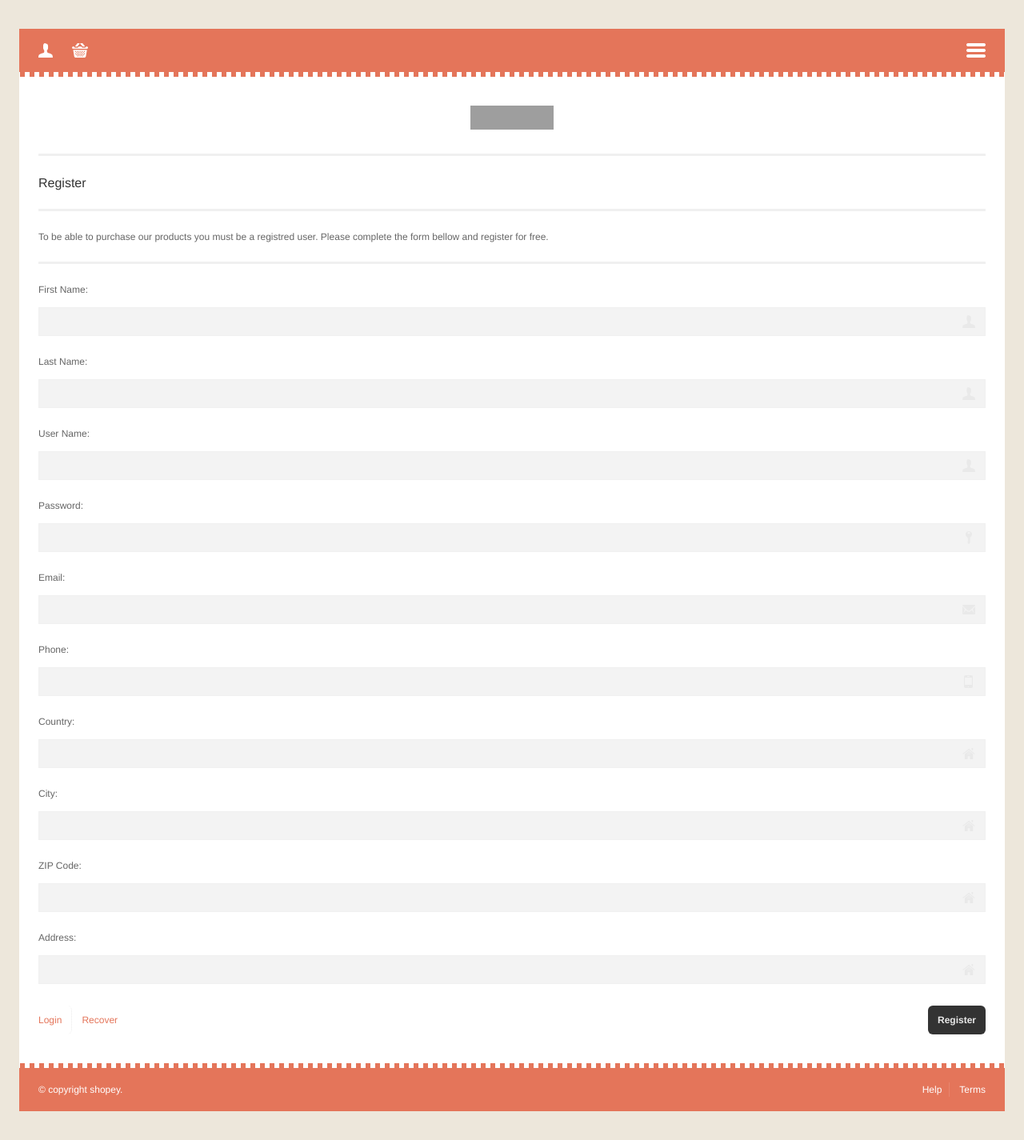
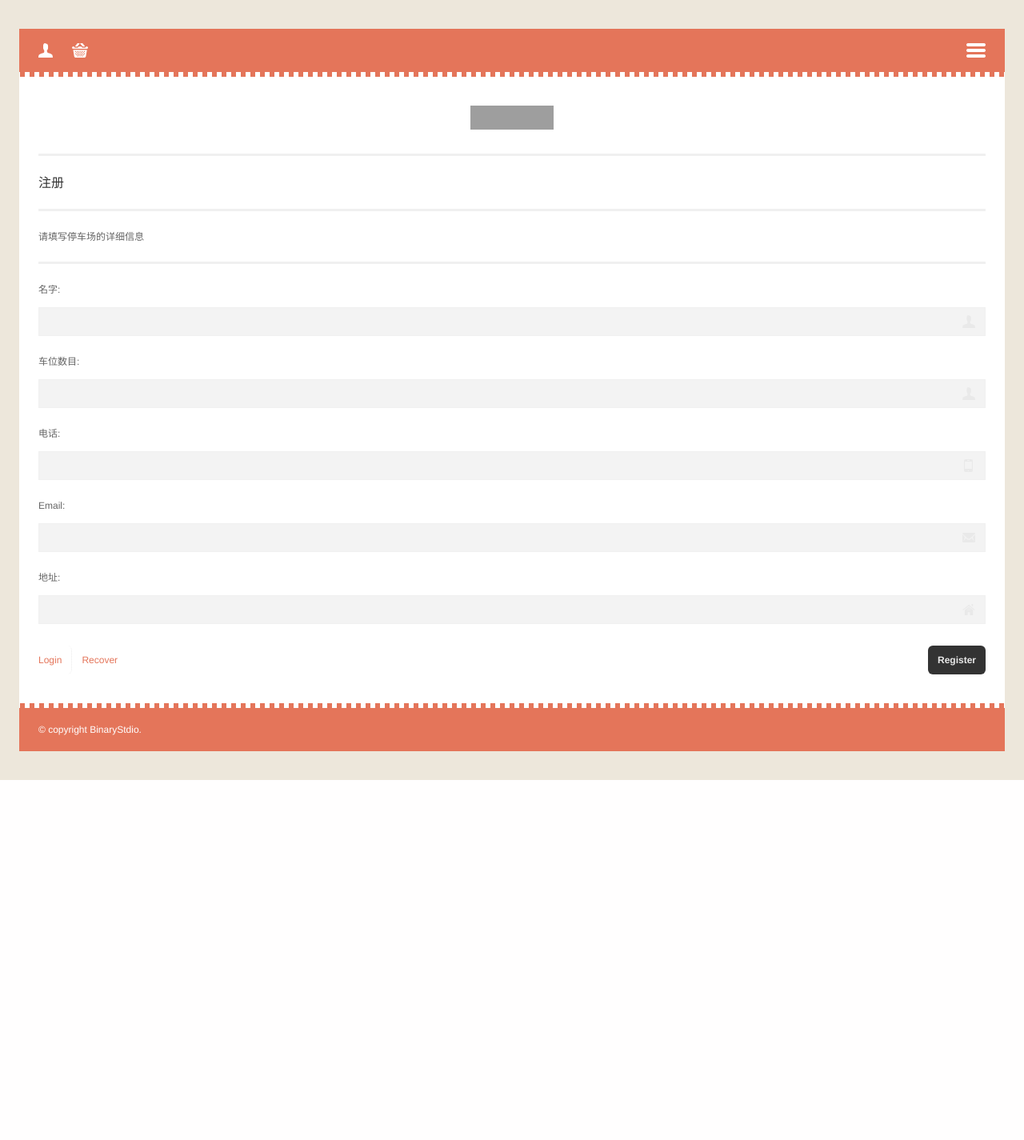
Before and after one commit to BinaryStudio/hackathon, a Flask app: page /register in a window 1280 px wide. Shown: the whole page at 80% size. After the commit the page ends 975 px from the top, so only its background shows below. Run offline with Flask 2, Linux system fonts and the light colour scheme; parts of the project's set-up code (start-up, migrations or seed data) failed here and were passed over; grey boxes are pictures that could not be loaded.

Commit message:
update page

```diff
--- a/templates/parking/register.html
+++ b/templates/parking/register.html
@@ -42,24 +42,8 @@
     <div class="mainMenuOuterWrapper">
       <!-- main menu wrapper starts -->
       <ul class="mainMenuWrapper">
-        <li><a href="index.html">Home</a></li>
-        <li><a href="typography.html">About</a> </li>
-        <li><a href="faq.html">FAQ Page</a></li>
-        <li><a href="404.html">404 Page</a></li>
-        <li class="currentPage"><a href="register.html">Register</a></li>
-        <li><a href="recover.html">Recover Account</a></li>
-        <li><a href="login.html">Login</a></li>
-        <li><a href="advancedSearch.html">Advanced Search</a></li>
-        <li><a href="singleProduct.html">Single Product</a></li>
-        <li><a href="checkout.html">Checkout</a></li>
-        <li><a href="portfolioOneColumn.html">Portfolio One</a></li>
-        <li><a href="portfolioTwoColumns.html">Portfolio Two</a></li>
-        <li><a href="portfolioOneColumnFilterable.html">Filterable Portfolio One</a></li>
-        <li><a href="portfolioTwoColumnsFilterable.html">Filterable Portfolio Two</a></li>
-        <li><a href="singleProject.html">Single Portfolio Project</a></li>
-        <li><a href="blog.html">Blog</a> </li>
-        <li><a href="singlePost.html">Single Post</a></li>
-        <li><a href="contact.html">Contact</a></li>
+        <li><a href="singlePost.html">历史记录</a></li>
+        <li><a href="contact.html">停车统计</a></li>
       </ul>
       <!-- main menu wrapper ends -->
       <div class="mainMenuBottomDecoration"></div>
@@ -127,10 +111,10 @@
       <div class="headerBreak headerBreakTitleBottom"></div>
 
       <!-- page title starts -->
-      <h3 class="pageTitle">Register</h3>
+      <h3 class="pageTitle">注册</h3>
       <!-- page title ends -->
 
-      <p>To be able to purchase our products you must be a registred user. Please complete the form bellow and register for free.</p>
+      <p>请填写停车场的详细信息</p>
       <div class="textBreakBoth"></div>
 
       <!-- register form wrapper starts -->
@@ -138,44 +122,24 @@
         <form action="register.html#" method="post" id="registerForm" class="registerForm">
           <fieldset>
             <div class="formFieldWrapper">
-              <label for="registerFirstNameField">First Name:</label>
-              <input type="text" value="" id="registerFirstNameField" class="registerFirstNameField fieldWithIcon userFieldIcon"	name="registerFirstNameField" />
+              <label for="registerFirstNameField">名字:</label>
+              <input type="text" value="" name="name" id="registerFirstNameField" class="registerFirstNameField fieldWithIcon userFieldIcon"	name="registerFirstNameField" />
             </div>
             <div class="formFieldWrapper">
-              <label for="registerLastNameField">Last Name:</label>
-              <input type="text" value="" id="registerLastNameField" class="registerLastNameField fieldWithIcon userFieldIcon" name="registerLastNameField" />
+              <label for="registerLastNameField">车位数目:</label>
+              <input type="text" value="" name="total_pak" id="registerLastNameField" class="registerLastNameField fieldWithIcon userFieldIcon" name="registerLastNameField" />
             </div>
             <div class="formFieldWrapper">
-              <label for="registerUserNameField">User Name:</label>
-              <input type="text" value="" id="registerUserNameField" class="registerUserNameField fieldWithIcon userFieldIcon" name="registerUserNameField" />
-            </div>
-            <div class="formFieldWrapper">
-              <label for="registerPasswordField">Password:</label>
-              <input type="password" value="" id="registerPasswordField" class="registerPasswordField fieldWithIcon passwordFieldIcon" name="registerPasswordField" />
+              <label for="registerUserNameField">电话:</label>
+              <input type="text" value="" id="registerUserNameField" class="registerPhoneField fieldWithIcon phoneFieldIcon" name="registerUserNameField" />
             </div>
             <div class="formFieldWrapper">
               <label for="registerEmailField">Email:</label>
               <input type="text" value="" id="registerEmailField" class="registerEmailField fieldWithIcon emailFieldIcon" name="registerEmailField" />
             </div>
             <div class="formFieldWrapper">
-              <label for="registerPhoneField">Phone:</label>
-              <input type="text" value="" id="registerPhoneField" class="registerPhoneField fieldWithIcon phoneFieldIcon" name="registerPhoneField" />
-            </div>
-            <div class="formFieldWrapper">
-              <label for="registerCountryField">Country:</label>
-              <input type="text" value="" id="registerCountryField" class="registerCountryField fieldWithIcon addressFieldIcon" name="registerCountryField" />
-            </div>
-            <div class="formFieldWrapper">
-              <label for="registerCityField">City:</label>
-              <input type="text" value="" id="registerCityField" class="registerCityField fieldWithIcon addressFieldIcon" name="registerCityField" />
-            </div>
-            <div class="formFieldWrapper">
-              <label for="registerZipField">ZIP Code:</label>
-              <input type="text" value="" id="registerZipField" class="registerZipField fieldWithIcon addressFieldIcon" name="registerZipField" />
-            </div>
-            <div class="formFieldWrapper">
-              <label for="registerAddressField">Address:</label>
-              <input type="text" value="" id="registerAddressField" class="registerAddressField fieldWithIcon addressFieldIcon" name="registerAddressField" />
+              <label for="registerPasswordField">地址:</label>
+              <input type="password" value="" id="registerPasswordField" class="registerAddressField fieldWithIcon addressFieldIcon" name="registerPasswordField" />
             </div>
             <div class="registerButtonsWrapper"> <a href="login.html" class="registerLoginButton">Login</a> <a href="recover.html" class="registerRecoverButton">Recover</a>
               <input type="submit" value="Register" class="registerButton" id="registerButton"/>
@@ -190,7 +154,7 @@
 
     <div class="footerDecoration"></div>
     <!-- footer wrapper starts -->
-    <div class="footerWrapper"> <span class="copyright">&copy; copyright shopey.</span> <span class="footerLinksWrapper"><a href="register.html" class="footerLink">Help</a><a href="register.html" class="footerLink">Terms</a></span> </div>
+    <div class="footerWrapper"> <span class="copyright">&copy; copyright BinaryStdio.</span> <span class="footerLinksWrapper"></span> </div>
     <!-- footer wrapper ends -->
 
   </div>
```
